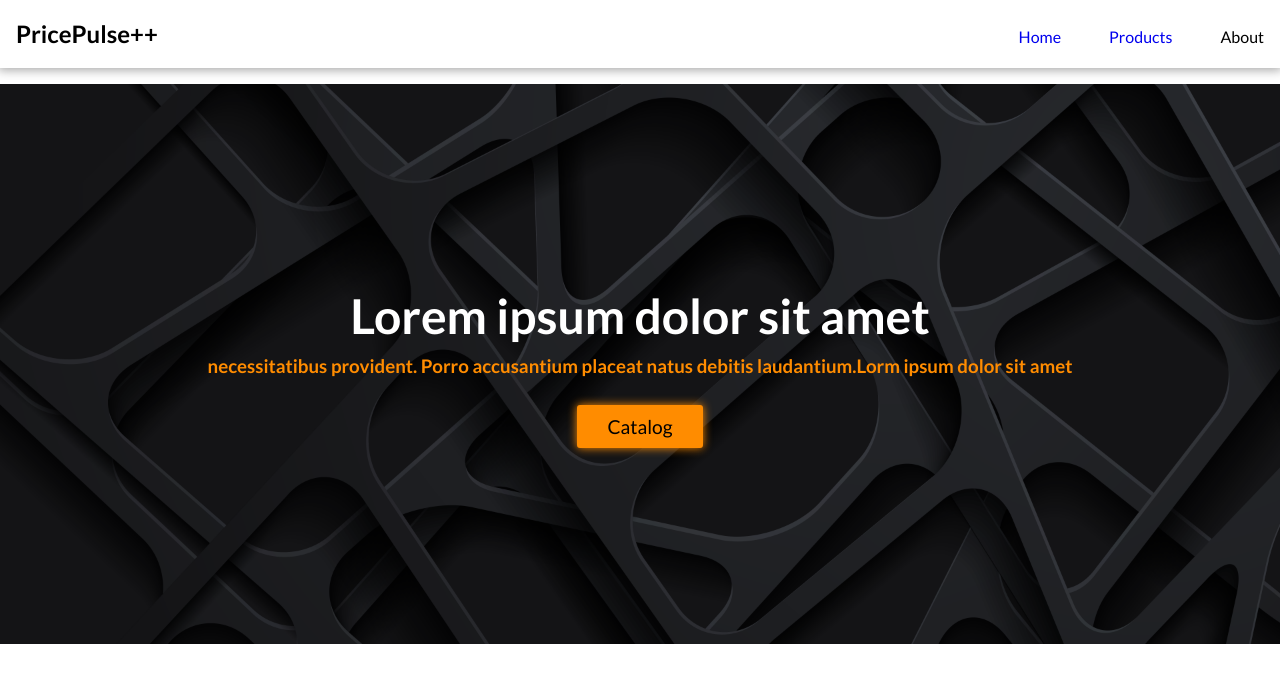
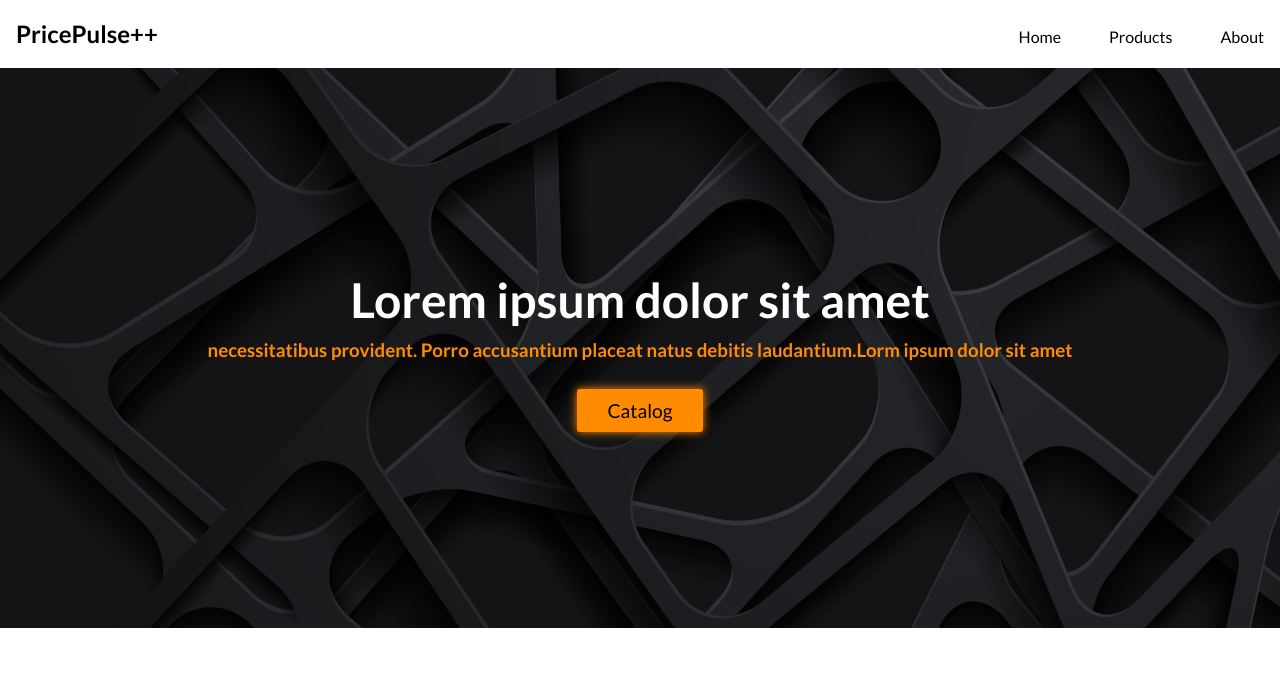
Before and after one commit to NStoyanov95/PricePulse, a React (Vite) app: page / in a window 1280 px wide. Shown: the top 682 px of the page. Built offline with nearby package versions, Linux system fonts and the light colour scheme.

Commit message:
Edit styles

```diff
--- a/src/App.css
+++ b/src/App.css
@@ -8,6 +8,5 @@
     background-color: #eee;
 
     margin: 0 auto;
-    margin-top: 1em;
     border-radius: 5px;
 }
--- a/src/index.css
+++ b/src/index.css
@@ -24,4 +24,5 @@ ul {
 }
 a {
     text-decoration: none;
+    color: inherit;
 }
```
